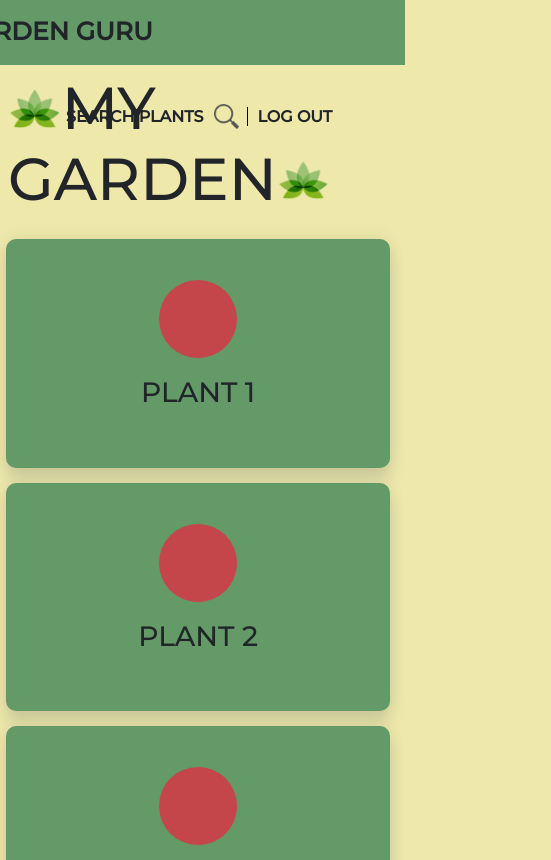
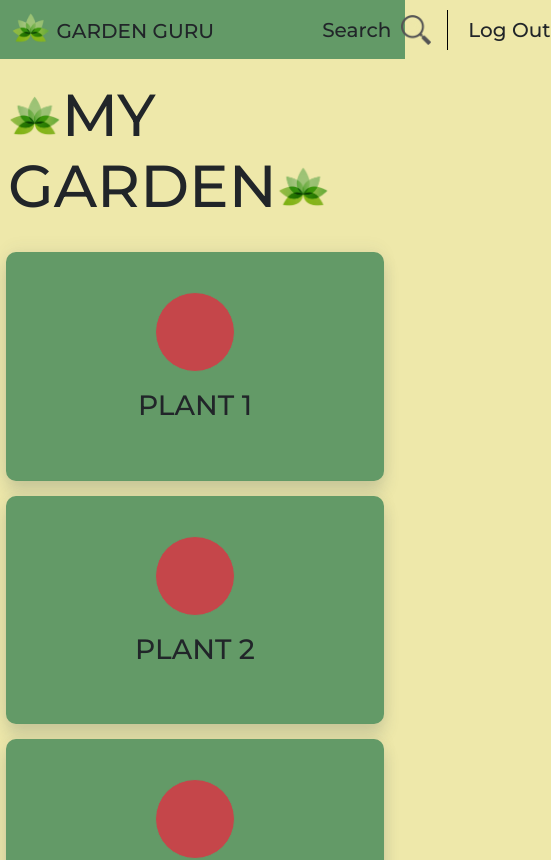
Before and after one commit to Lucas-bit/Garden-Guru, a React (Create React App) app in the folder client/: page /mygarden in a window 390 px wide. Shown: the top 860 px of the page, 551 px wide, since content can reach past the window. Built offline with nearby package versions, Linux system fonts and the light colour scheme.

Commit message:
created nav component as well as my garden page amd is completely mobile

```diff
--- a/client/src/components/GardenCards/style.css
+++ b/client/src/components/GardenCards/style.css
@@ -1,4 +1,7 @@
 
+body{
+    background-color: palegoldenrod !important;
+}
 
 .services-icon i {
     font-size: 35px;
@@ -71,7 +74,7 @@
 
 .myGarden-title{
     margin-top: 2%;
-    padding-left: 28%;
+    padding-left: 27.5%;
     font-size: 420%;
 }
 
@@ -80,11 +83,11 @@
 
 @media only screen and (max-width: 688px) {
     .bigContainer{
-     margin-left: 1.5% !important;
+     margin: 1.5% !important;
     }
 
     .myGarden-title{
-        margin-top: 2%;
+        margin-top: 5%;
         padding-left: 5.5%;
         font-size: 370%;
     }
--- a/client/src/components/Login/index.js
+++ b/client/src/components/Login/index.js
@@ -8,7 +8,7 @@ function Login(){
 
         <React.Fragment>
         <div className= "card-and-title-container col-md-7">
-            <div className= "card-title">
+            <div className= "gg-card-title">
             <Title/>
                 <div className="card card-body">
                 <div className="welcome-container">
--- a/client/src/components/Login/style.css
+++ b/client/src/components/Login/style.css
@@ -1,5 +1,5 @@
 .card {
-    background-color: #639a67;
+    background-color: #639a67 !important;
     width: 80%;
     margin-left: 8%;
     margin-top: 0% !important;
@@ -11,7 +11,7 @@
 
 
 .btn{
-background-color: palegoldenrod;
+background-color: palegoldenrod !important;
 color: #c5464a !important;
 }
 
@@ -52,4 +52,14 @@ border-color: none !important;
    .card-title{
     margin-left: 11px;
    }
+
+   .gg-title{
+       margin-bottom: 0px;
+       margin-top: 3%
+   }
+
+   .gg-card-title{
+    margin-left: 11px;
+    margin-bottom: 20px;
+   }
   }
--- a/client/src/components/NavBar/index.js
+++ b/client/src/components/NavBar/index.js
@@ -1,47 +1,44 @@
 import React from 'react'
+// import '/test.style.css'
+import Navbar from 'react-bootstrap/Navbar'
+import 'bootstrap/dist/css/bootstrap.min.css';
 import './style.css'
+
+
 import search from '../../images/organic-search-icon.png'
 import navLogo from '../../images/Garden-Guru-Transparent-Super-Tiny.png'
 
 function NavBar(){
     return (
-        <React.Fragment>
-        <header className="nav-area navbar-fixed-top">
-        <div className="container">
-            <div className="row">
-                <div className="col-md-12">
-                    <div className="main-menu">
-                        <div className="navbar">
-                            <div className="navbar-header">
-                                <a href="/search" className="navbar-brand">
 
-                                    <img className="navbar-logo" src={navLogo} alt="navbar-logo"></img>
-                                GARDEN GURU
-                                </a>
-                            </div>
+        <Navbar className="nav-bar" bg="dark" variant="dark">
+          <Navbar.Brand className= "garden-guru-title text-hover" href="/search">
+            <img
+              alt=""
+              src= {navLogo}
+              width="40"
+              height="30"
+              className="gg-logo d-inline-block align-bottom"
+            />{' '}
+           Garden Guru
+          </Navbar.Brand>
 
-                                <div id="menu-outer">
-                                <div class="table">
-                                    <ul class="horizontal-list">
-                                        <li><a href="#">SEARCH PLANTS</a></li>
-                                        <a href="/search" className ="search-icon">
-                                            <img className="search-icon" alt="search-icon" src={search}></img>
-                                        </a>
-                                        <li className="logout"><a href="/home">LOG OUT</a></li>
-                                    </ul>
-                                </div>
-                                </div>
-                            </div>
-                        </div>
-                    </div>
-                </div>
+           <Navbar.Brand className= "search-container text-hover" href="/search">
+           <div className ="search-word ">
+           Search
+            <img
+              alt=""
+              src= {search}
+              width="30"
+              height="30"
+              className="magnify glass d-inline-block align-bottom"
+            />{' '}
             </div>
-
-    </header>
-
-
-
-</React.Fragment>
+          </Navbar.Brand>
+          <Navbar.Brand className="logout text-hover" href="/">
+            Log Out
+          </Navbar.Brand>
+        </Navbar>
     )
 }
 
--- a/client/src/components/NavBar/style.css
+++ b/client/src/components/NavBar/style.css
@@ -4,84 +4,46 @@ body{
     color: #212529
 }
 
-.nav-area{
-    height: 65px;
-    background-color: #639a67;
+.nav-bar{
     width: 100%;
+    background-color: #639a67 !important;
+    color: palegoldenrod !important;
 }
 
-.navbar-brand{
-    text-transform: uppercase;
-    font-size: 25px;
-    display: block;
-    font-weight: 800;
-    color: #212529;
-    padding-bottom: 18%;
-    margin-left: -99px;
+.garden-guru-title{
+text-transform: uppercase;
+display: block;
+color: #212529 !important
 }
 
-.navbar-brand:hover{
-    color: palegoldenrod
+.gg-logo{
+margin-left: 10px;
+margin-bottom: 3px;
 }
 
-.search-icon{
-    width: 25px;
-    vertical-align: bottom;
+.search-container{
+color: #212529 !important;
+margin-left: 830px;
 }
 
-
-
-.horizontal-list > li > a {
-    padding: 15px 10px;
-    color: #212529
+.magnify{
+margin-left: 10px;
 }
 
-.horizontal-list > li > a:hover,
-.horizontal-list > li > a:active,
-.horizontal-list > li > a:focus{
-    background: none;
-    color:palegoldenrod;
-    text-decoration: none;
-
+.logout{
+color: #212529 !important;
+border-left: black solid 1px;
+padding-left: 20px;
 }
 
-.navbar-toggle .icon-bar{
-    background: #777777;
+.text-hover:hover{
+    color: palegoldenrod !important
 }
 
-#menu-outer {
-    height: 84px;
-    margin-right: -108px;
+/*Mobile*/
+
+@media only screen and (max-width: 688px) {
+.search-container{
+margin-left: 92px;
 }
-
-.table {
-	display: table;   /* Allow the centering to work */
-	margin: 0 auto;
 }
-
-ul.horizontal-list {
-    width: 100%;
-    list-style: none;
-    padding-top: 4%;
-    font-weight: bold;
-    text-decoration: none;
-    color: #212529;
-	}
-	ul.horizontal-list li {
-		display: inline;
-    }
-
-    .logout{
-    margin-left: 8px;
-    border-left: black 1px solid;
-    }
-
-    .navbar-logo{
-        width: 13%;
-        margin-bottom: 10px;
-    }
-
-    .main-menu{
-        width: 100%;
-    margin: 0 59px 0 0px;
-    }
--- a/client/src/components/Title/index.js
+++ b/client/src/components/Title/index.js
@@ -6,7 +6,7 @@ import './style.css'
 function Title(){
     return(
         <React.Fragment>
-        <h1 className = 'title'><span><img className ="title-logo" src={Logo}/></span>GARDEN GURU<span><img className ="title-logo" src={Logo}/></span></h1>
+        <h1 className = 'gg-title'><span><img className ="title-logo" src={Logo}/></span>GARDEN GURU<span><img className ="title-logo" src={Logo}/></span></h1>
         </React.Fragment>
     )
 }
--- a/client/src/components/Title/style.css
+++ b/client/src/components/Title/style.css
@@ -1,4 +1,4 @@
-.title{
+.gg-title{
     font-size: 350%;
     margin-top: 13%;
     width: 100%;
@@ -10,3 +10,18 @@
     vertical-align: baseline;
     width: 65px;
 }
+
+@media only screen and (max-width: 688px) {
+    .gg-title{
+        font-size: 250%;
+        margin-top: 13%;
+        width: 97%;
+        text-align: center;
+        padding-left: 28px;
+        margin-bottom: 5%;
+     }
+
+     .gg-card-title{
+        margin-left: 20px;
+     }
+    }
--- a/client/src/pages/MyGarden/myGarden.js
+++ b/client/src/pages/MyGarden/myGarden.js
@@ -7,12 +7,10 @@ import Title from '../../components/Title/index'
 
 function MyGarden(){
     return(
-        <div>
                 <Row>
                     <NavBar/>
                     <Cards />
                 </Row>
-        </div>
     )
 }
 
```
